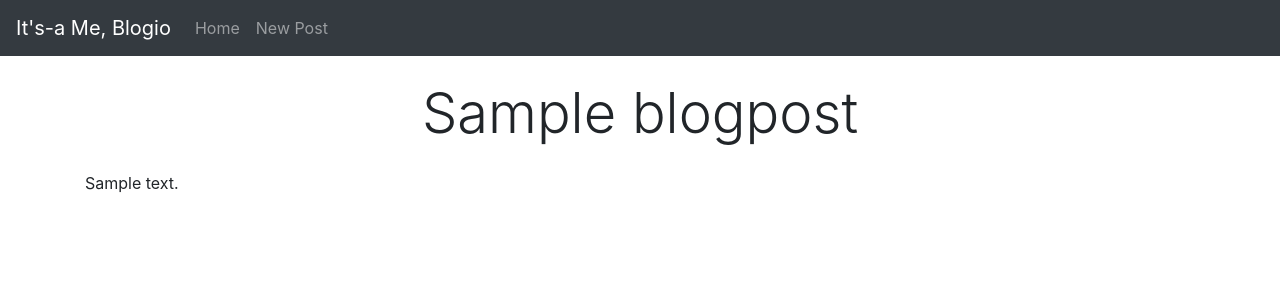
After one commit to trevorstinson/blogz, a Flask app: template templates/post.html in a window 1280 px wide. The commit adds this page. Shown: the top 300 px of the page. Run offline with Flask 2, Linux system fonts and the light colour scheme; the template is opened without the code that fills it: most values are stand-ins (such as "Sample title", 1, 10 or a date in 2020); data that the repository does not hold is empty; some libraries are stand-ins or nearby versions.

Commit message:
Add individual post pages linked from index

```diff
--- a/main.py
+++ b/main.py
@@ -64,10 +64,21 @@ def index():
         db.session.add(new_post)
         db.session.commit()
 
-    # Get all blogposts and render a listing
-    blogposts = Blog.query.all()
-    return render_template('index.html', title="Blog Posts",
-        blogposts=blogposts, index_active="active")
+    if request.method == 'GET':
+        post_id = request.args.get('id')
+
+        if post_id == None:
+            # Get all blogposts and render a listing
+            blogposts = Blog.query.all()
+            return render_template('index.html', title="Blog Posts",
+                blogposts=blogposts, index_active="active")
+
+        if post_id != None:
+            # Get single blogpost by id and render its page
+            blogpost = Blog.query.filter_by(id=post_id).first()
+            return render_template('post.html', title="Blog Posts",
+                blogpost=blogpost)
+
 
 
 
--- /dev/null
+++ b/templates/post.html
@@ -0,0 +1,9 @@
+{% extends "base.html" %}
+
+{% block content %}
+
+    <h1 class="display-4 text-center m-4">{{blogpost.title}}</h1>
+
+        <p class="mb-5">{{blogpost.body}}</p>
+
+{% endblock %}
```
Also changed, not shown: templates/index.html (+6 -1 lines).
